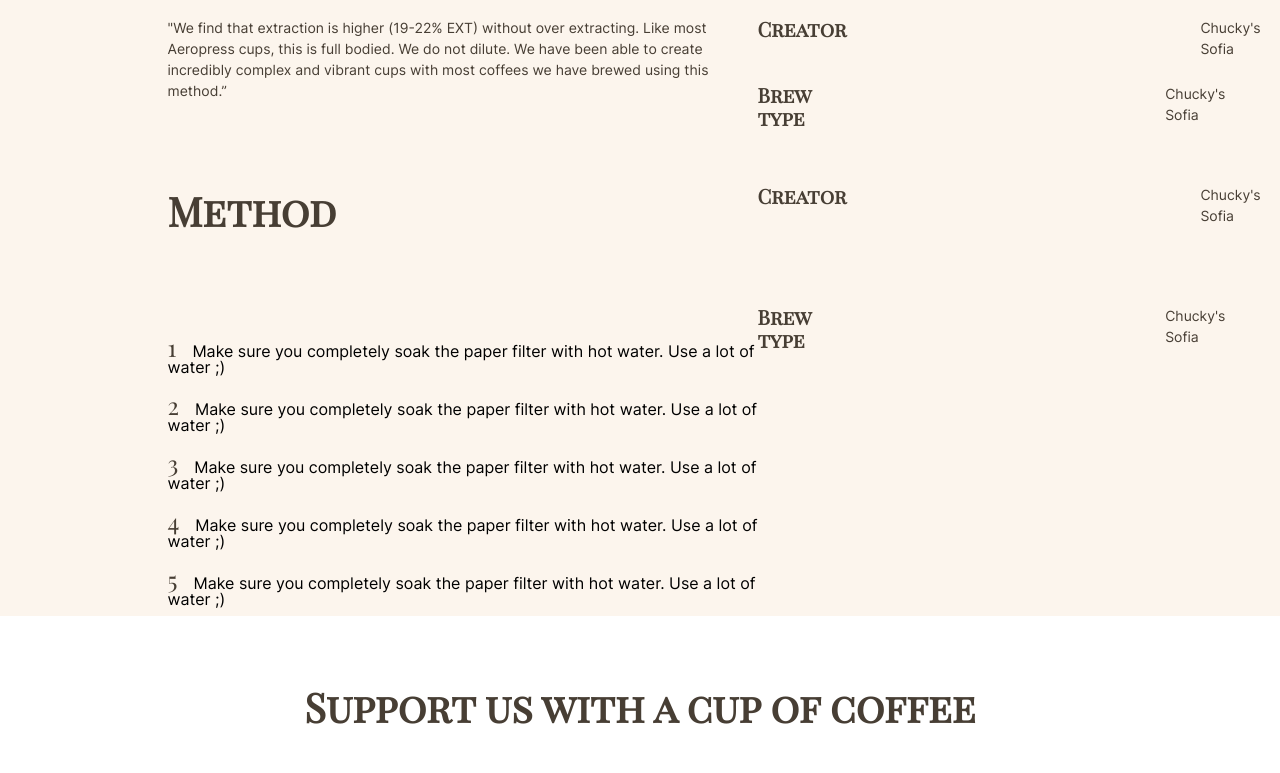
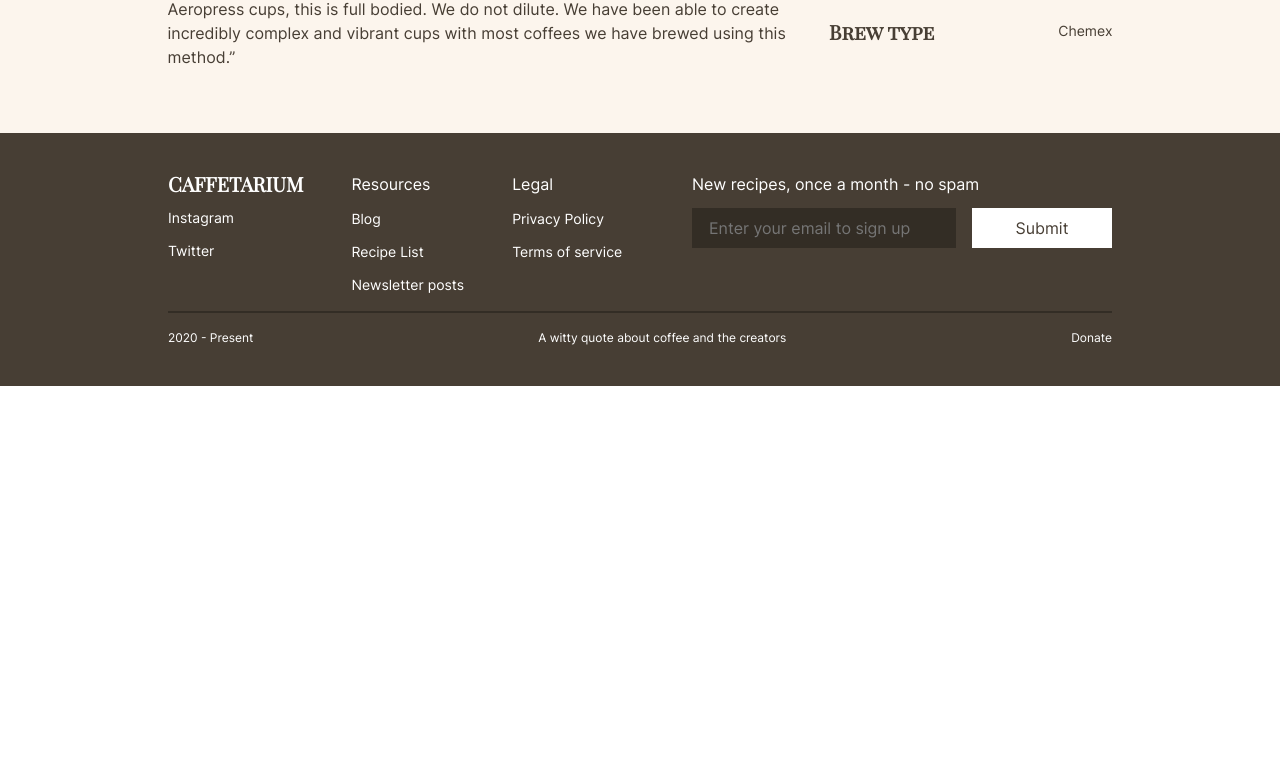
Before and after one commit to alextraykov/coffeeproject, a Gatsby site: page /first-post in a window 1280 px wide. Shown: the part 643-1416 px from the top of the page. After the commit the page ends 1029 px from the top, so only its background shows below. Built offline with nearby package versions, Linux system fonts and the light colour scheme; Gatsby itself is replaced by a stand-in of ours.

Commit message:
reworked recipe

```diff
--- a/src/style/components/Text/Heading.js
+++ b/src/style/components/Text/Heading.js
@@ -51,7 +51,7 @@ const Heading = props => {
       <HeaderTag size={props.size} color={props.color} {...props}>
         {props.children}
       </HeaderTag>
-      <Spacing height="19px" />
+      {props.underline && <Spacing height="19px" />}
       {props.underline && <Underline />}
     </>
   );
--- a/src/templates/recipePost.js
+++ b/src/templates/recipePost.js
@@ -13,21 +13,20 @@ import Layout from "../components/layout";
 import Section from "../components/Section";
 import styled from "styled-components";
 
-
 const Vertical = styled.div`
   display: flex;
   flex-direction: column;
   justify-content: space-between;
   align-items: flex-start;
-  width: 100%;
+  width: ${props => (!!props.width ? props.width : "100%")};
   height: 100%;
 `;
 
-const Inner = styled.div`
+const Horizontal = styled.div`
   display: flex;
-  flex-direction: ${props => !!props.vertical ? "column" : "row"};
+  flex-direction: ${props => (!!props.vertical ? "column" : "row")};
   justify-content: space-between;
-  width: ${props => !!props.width ? props.width : "100%"};
+  width: ${props => (!!props.width ? props.width : "100%")};
   flex-shrink: 0;
 `;
 
@@ -75,72 +74,41 @@ const Template = ({ data, pageContext }) => {
         <Layout>
           <Hero />
           <Section>
-          <GridSection>
-            <GridElement columns="4" rows="1">
+            <Horizontal>
+              <Vertical width="70%">
                 <Heading size="l" color="taupe">
                   Recipe overview
                 </Heading>
                 <Spacing height="16px" />
-            </GridElement>
-            <GridElement columns="5" rows="1">
-              <Text type="body" color="taupe" align="left">
-                "We find that extraction is higher (19-22% EXT) without over extracting. Like most Aeropress cups, this is full bodied. We do not dilute. We have been able to create incredibly complex and vibrant cups with most coffees we have brewed using this method.”
+                <Text type="button" color="taupe" align="left">
+                  "We find that extraction is higher (19-22% EXT) without over
+                  extracting. Like most Aeropress cups, this is full bodied. We
+                  do not dilute. We have been able to create incredibly complex
+                  and vibrant cups with most coffees we have brewed using this
+                  method.”
                 </Text>
-              <Spacing width="16px" />
-            </GridElement>
-            <GridElement columns="3" rows="1">
-              <Vertical>
-                <Inner width="100%">
-                    <Heading size="s" color="taupe">Creator</Heading>
-                    <Text type="body" color="taupe">Chucky's Sofia</Text>
-                </Inner>
+              </Vertical>
+              <Vertical width="30%">
+                <Spacing height="69px" />
+                <Horizontal>
+                  <Heading size="s" color="taupe">
+                    Creator
+                  </Heading>
+                  <Text type="body" color="taupe">
+                    Chucky's Sofia
+                  </Text>
+                </Horizontal>
                 <Spacing height="24px" />
-                <Inner width="100%">
-                    <Heading size="s" color="taupe">Brew type</Heading>
-                    <Text type="body" color="taupe">Chucky's Sofia</Text>
-                </Inner>
+                <Horizontal>
+                  <Heading size="s" color="taupe">
+                    Brew type
+                  </Heading>
+                  <Text type="body" color="taupe">
+                    Chemex
+                  </Text>
+                </Horizontal>
               </Vertical>
-            </GridElement>
-            <GridElement columns="5" rows="8">
-              <Spacing height="53px" />
-              <Vertical>
-                <Heading size="l" color="taupe">Method</Heading>
-                <Spacing height="24px" />
-                <StepList>
-                  <Step>Make sure you completely soak the paper filter with hot water. Use a lot of water ;)</Step>
-                  <Step>Make sure you completely soak the paper filter with hot water. Use a lot of water ;)</Step>
-                  <Step>Make sure you completely soak the paper filter with hot water. Use a lot of water ;)</Step>
-                  <Step>Make sure you completely soak the paper filter with hot water. Use a lot of water ;)</Step>
-                  <Step>Make sure you completely soak the paper filter with hot water. Use a lot of water ;)</Step>
-                </StepList>
-              </Vertical>
-            </GridElement>
-            <GridElement columns="3" rows="1">
-              <Spacing height="53px" />
-                <Vertical>
-                  <Inner width="100%">
-                      <Heading size="s" color="taupe">Creator</Heading>
-                      <Text type="body" color="taupe">Chucky's Sofia</Text>
-                  </Inner>
-                  <Spacing height="24px" />
-                  <Inner width="100%">
-                      <Heading size="s" color="taupe">Brew type</Heading>
-                      <Text type="body" color="taupe">Chucky's Sofia</Text>
-                  </Inner>
-                </Vertical>
-            </GridElement>
-          </GridSection>
-        </Section>
-        <Section small>
-          <Heading size="l" color="taupe">
-           Support us with a cup of coffee
-          </Heading>
-          <Spacing height="17px" />
-          <Text type="button" color="taupe" align="center">
-           We would appreciate your humble support in order to keep this website up and running for longer. On top of that we believe that a good cup of coffee is always welcome, right?
-          </Text>
-          <Spacing height="32px" />
-          <Button path="/">Support us</Button>
+            </Horizontal>
           </Section>
         </Layout>
       </div>
```
Lines whose indentation alone changed are shown as unchanged.
